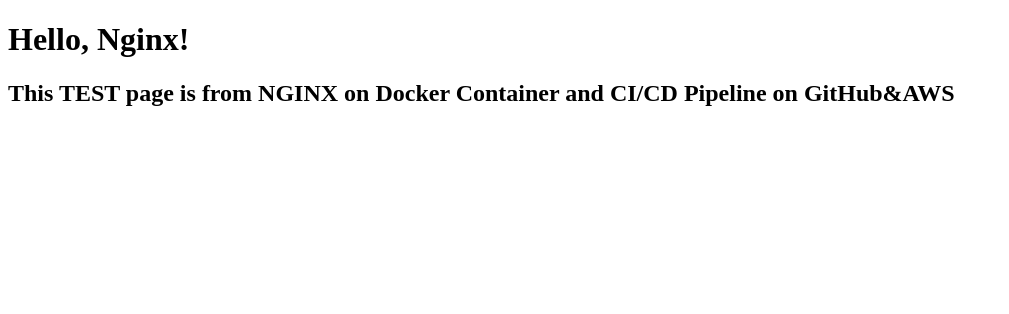
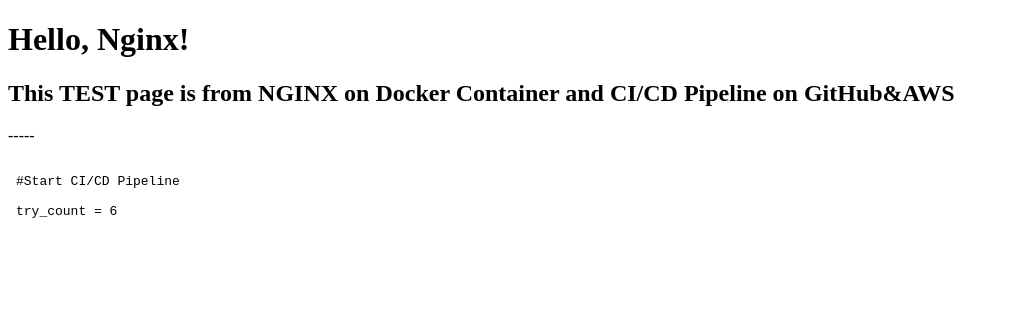
Before and after one commit to bhasevambit/app_for_pragmatic_terraform_on_aws, a plain HTML site: page index.html in a window 1280 px wide. Shown: the whole page, without its empty margins (0-1009 px from the left). Drawn offline with Linux system fonts and the light colour scheme.

Commit message:
CI/CD start 6th

```diff
--- a/index.html
+++ b/index.html
@@ -9,6 +9,8 @@
 <body>
     <h1>Hello, Nginx!</h1>
     <h2>This TEST page is from NGINX on Docker Container and CI/CD Pipeline on GitHub&AWS</h2>
+    <p>-----</p>
+    <OBJECT DATA="./CI_CD_Start.txt" TYPE="text/plain" WIDTH="100%" HEIGHT="100%"></OBJECT>
 </body>
 
 </html>
```
Also changed, not shown: CI_CD_Start.txt, 1 other file.
